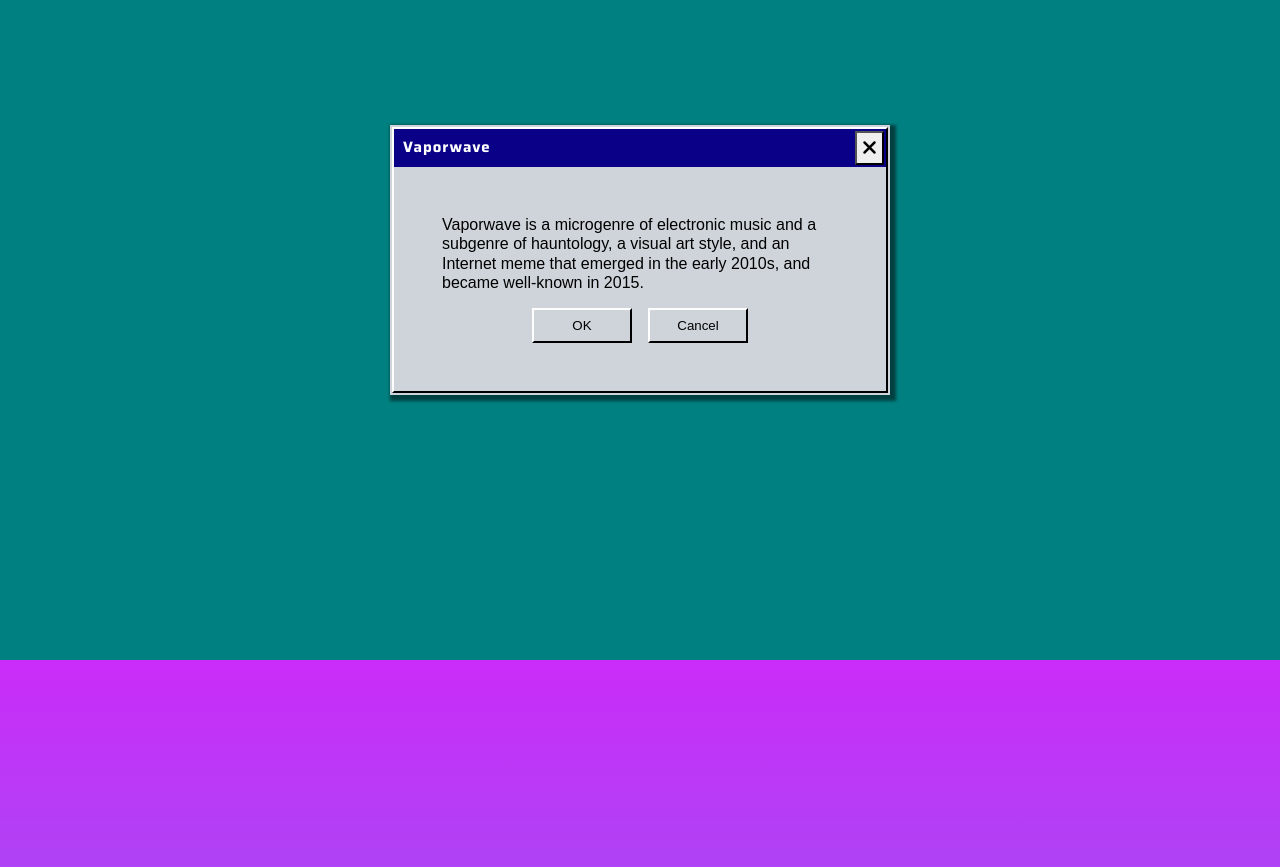
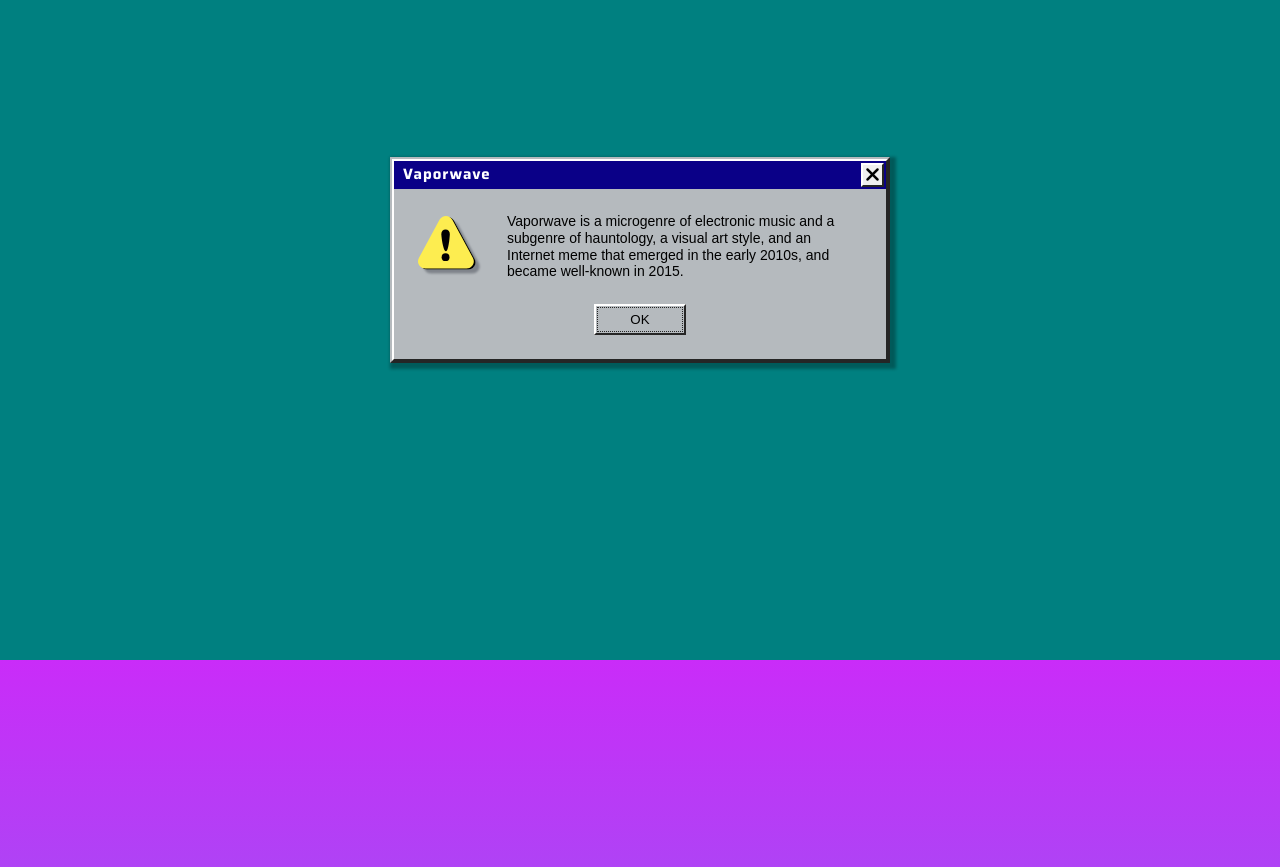
Before and after one commit to sara-p-/windows-95, a website built with Parcel: page src/html/index.html in a window 1280 px wide. Shown: the part 1740-2607 px from the top of the page. Built offline with nearby package versions, Linux system fonts and the light colour scheme; a web font is replaced by a local one.

Commit message:
working on the styling for the alert window dialog

```diff
--- a/src/html/index.html
+++ b/src/html/index.html
@@ -36,16 +36,23 @@
             </button>
           </div>
           <div class="dialog__body">
-            <!-- <h2 class="dialog__heading">Heading</h2>
-          <h3 class="dialog__subheading">Subheading</h3> -->
-            <p>
-              Vaporwave is a microgenre of electronic music and a subgenre of
-              hauntology, a visual art style, and an Internet meme that emerged
-              in the early 2010s, and became well-known in 2015.
-            </p>
+            <div class="dialog__content">
+              <img
+                src="../../images/alert-shadow.svg"
+                alt="alert"
+                class="dialog__alert"
+              />
+              <p class="dialog__text">
+                Vaporwave is a microgenre of electronic music and a subgenre of
+                hauntology, a visual art style, and an Internet meme that
+                emerged in the early 2010s, and became well-known in 2015.
+              </p>
+            </div>
             <div class="dialog__buttons">
-              <button class="dialog__ok">OK</button>
-              <button class="dialog__cancel">Cancel</button>
+              <button class="dialog__ok">
+                <div class="button-wrapper">OK</div>
+              </button>
+              <!-- <button class="dialog__cancel">Cancel</button> -->
             </div>
           </div>
         </div>
--- a/src/scss/global/mixins.module.scss
+++ b/src/scss/global/mixins.module.scss
@@ -37,6 +37,13 @@
   margin-bottom: var(--spacing-m);
   margin-top: 0;
   color: var(--primary-color);
+}
+
+@mixin windows-border($width: 2px) {
+  border-top: $width solid var(--white);
+  border-left: $width solid var(--white);
+  border-bottom: $width solid var(--grey-dark);
+  border-right: $width solid var(--grey-dark);
 }
 
 // Utility
--- a/src/scss/global/variables.module.scss
+++ b/src/scss/global/variables.module.scss
@@ -9,6 +9,8 @@
   --black: #000000;
   --black-light: #404040;
   --grey: #cccccc;
+  --windows-grey: #b5babe;
+  --grey-dark: #252525;
   --teal: #008080;
   --dark-blue: #0a0087;
   --orange-red-crayola: hsla(0, 100%, 68%, 1);
@@ -22,7 +24,7 @@
   --mauve: #e9c2ff;
   --pink: #ff819c;
   --grey: #ced4da;
-  --grey-dark: #adb5bd;
+  // --grey-dark: #adb5bd;
 
   // Wikis
   --brilliant-rose: #f45286;
--- a/src/scss/partials/wiki.module.scss
+++ b/src/scss/partials/wiki.module.scss
@@ -12,22 +12,21 @@
   width: 100%;
   max-width: 500px;
   height: auto;
-  min-height: 250px;
+  // min-height: 250px;
   appearance: none;
   background-color: (var(--white));
-  border: 2px solid var(--grey);
+  border: 2px solid var(--windows-grey);
+  border-right: 2px solid var(--grey-dark);
+  border-bottom: 2px solid var(--grey-dark);
   padding: 0;
-  box-shadow: 3px 3px 3px 3px rgba(0, 0, 0, 0.5);
+  box-shadow: 3px 3px 3px 3px rgba(0, 0, 0, 0.3);
   font-family: sans-serif;
   font-weight: 300;
   position: relative;
   &__wrapper {
     width: 100%;
     height: 100%;
-    border-top: 2px solid var(--white);
-    border-left: 2px solid var(--white);
-    border-bottom: 2px solid var(--black);
-    border-right: 2px solid var(--black);
+    @include windows-border;
   }
   &__header {
     background-color: var(--dark-blue);
@@ -47,23 +46,35 @@
     padding-left: 7px;
   }
   &__close {
-    height: 100%;
-    padding: 5px;
+    height: auto;
+    padding: 0 2px;
     border-radius: 0;
     line-height: 1;
     font-size: 20px;
     cursor: pointer;
+    @include windows-border;
   }
   &__body {
     padding: 8px;
-    background-color: var(--grey);
+    background-color: var(--windows-grey);
     height: 100%;
     // border-right: 1px solid var(--black);
     // border-bottom: 1px solid var(--black);
     // box-shadow: inset 2px 2px 0px 1px rgba(0, 0, 0, 0.7);
     @include tablet-landscape-up {
-      padding: 48px;
+      padding: 24px;
     }
+  }
+  &__content {
+    display: flex;
+    justify-content: center;
+    align-items: center;
+    margin-bottom: 24px;
+  }
+  &__alert {
+    width: 100%;
+    max-width: 65px;
+    height: auto;
   }
   &__heading {
     font-size: 24px;
@@ -73,33 +84,38 @@
     font-size: 20px;
     margin-bottom: 5px;
   }
-  h2,
-  h3,
-  p {
+  &__text {
     font-weight: 300;
-    line-height: 1;
-    letter-spacing: normal;
-  }
-  p {
     line-height: 1.2;
-    font-size: 16px;
+    font-size: 14px;
+    margin-bottom: 0;
+    @include tablet-landscape-up {
+      margin-left: 24px;
+    }
   }
   &__buttons {
     width: 100%;
     display: flex;
     justify-content: center;
     align-items: center;
-    gap: 16px;
+    // gap: 16px;
   }
-  &__ok,
-  &__cancel {
+  &__ok {
     width: 100%;
     max-width: 100px;
-    border-top: 2px solid var(--white);
-    border-left: 2px solid var(--white);
-    border-bottom: 2px solid var(--black);
-    border-right: 2px solid var(--black);
-    background-color: var(--grey);
-    padding: 8px;
+    @include windows-border;
+    background-color: var(--windows-grey);
+    padding: 1px;
+    @include tablet-landscape-up {
+      width: auto;
+      max-width: auto;
+    }
+    .button-wrapper {
+      // padding: 8px;
+      border: 1px dotted var(--grey-dark);
+      @include tablet-landscape-up {
+        padding: 4px 32px;
+      }
+    }
   }
 }
```
Also changed, not shown: src/js/data/wiki-data.js (+4 -8 lines), images/alert-shadow.svg (added), images/alert.svg (added).
